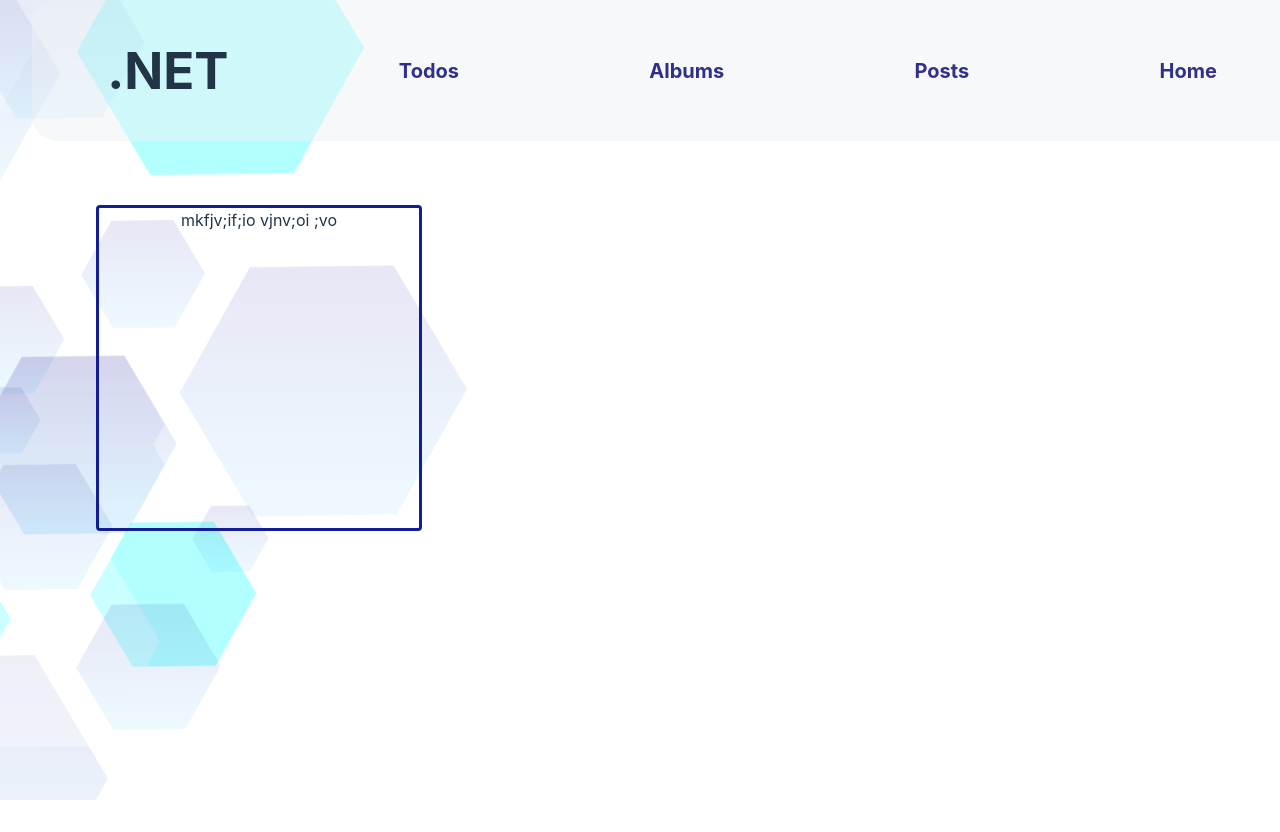
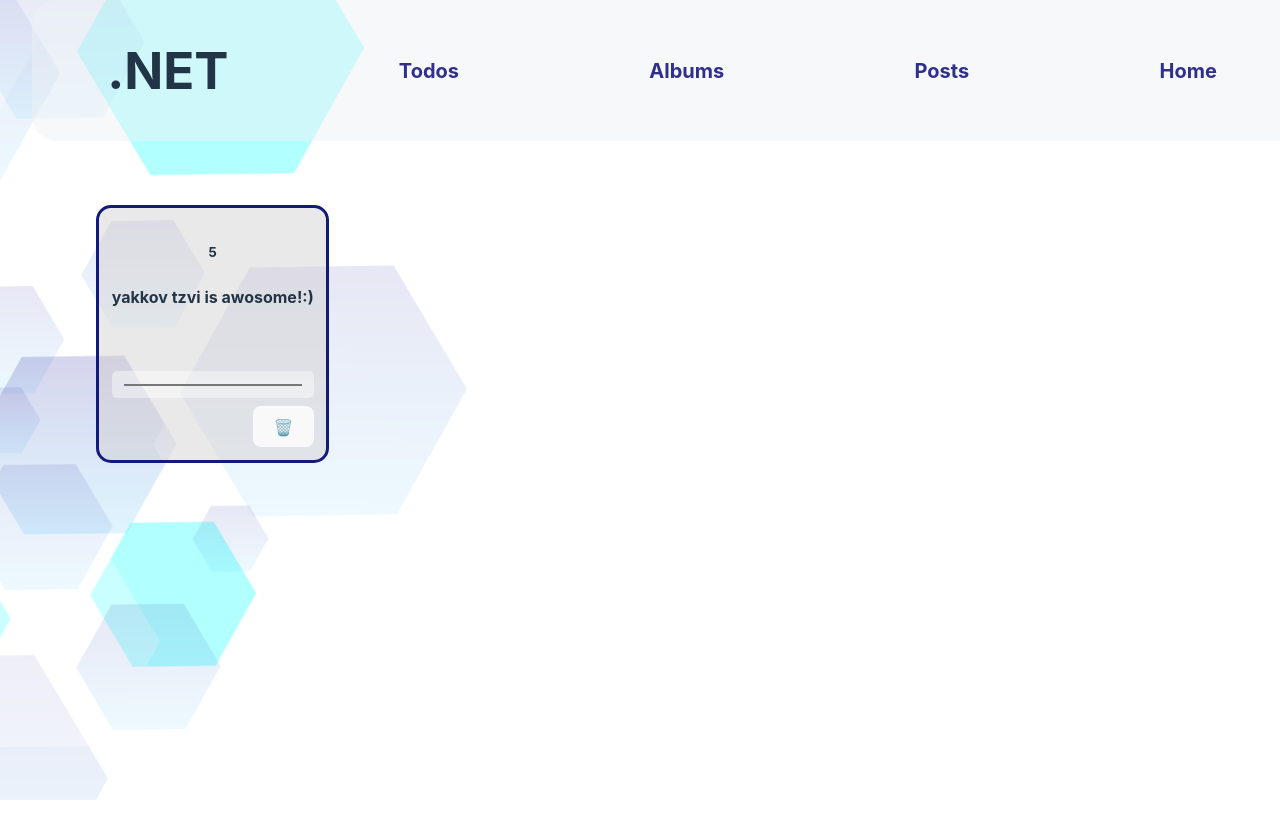
Before and after one commit to Tamar226/Rest-API-Social-Network-by-React, a React (Vite) app: page /1/posts in a window 1280 px wide. Shown: the top 832 px of the page. Built offline with nearby package versions, Linux system fonts and the light colour scheme.

Commit message:
css and look

```diff
--- a/src/App.css
+++ b/src/App.css
@@ -1,5 +1,4 @@
 #root {
-  max-width: 1280px;
   margin: 0 auto;
   padding: 2rem;
   text-align: center;
@@ -7,9 +6,11 @@
   height: 100%;
   position: absolute;
 }
-.title{
+
+.title {
   font-size: 5em;
 }
+
 nav {
   display: flex;
   position: sticky;
@@ -23,22 +24,29 @@ nav {
   background-color: rgba(237, 241, 244, 0.498);
 }
 
+nav a:hover {
+  border-bottom: solid 3px rgb(232, 229, 24);
+}
+
 a {
   margin: 20px;
   text-decoration: inherit;
   color: rgb(48, 48, 140);
+}
 
-}
-a:hover{
+a:hover {
   color: #888;
 }
-nav a{
+
+nav a {
   font-size: 20px;
 }
-.enteringButtons{
-display: flex;
-justify-content: center;
+
+.enteringButtons {
+  display: flex;
+  justify-content: center;
 }
+
 .logo {
   height: 6em;
   padding: 1.5em;
--- a/src/App.jsx
+++ b/src/App.jsx
@@ -17,7 +17,7 @@ function App() {
         <Route path="">
           <Route index element={<Welcome />} />
           <Route path="login" element={<LogIn />} />
-          <Route path="register" element={<Register />} />
+          <Route path="signup" element={<Register />} />
         </Route>
         <Route path="/:id">
           <Route index element={<Home />} />
--- a/src/components/Home/Home.jsx
+++ b/src/components/Home/Home.jsx
@@ -5,7 +5,14 @@ import './homeStyle.css'
 function Home() {
   return (
     <>
-
+      <div className='todosHome'>
+        <NavLink to="/todos">Todos</NavLink>
+      </div>
+      <div className='albumsHome'>
+      </div>
+      <div className='postsHome'>
+        </div>
+        <NavLink to="/posts">Posts</NavLink>
         <Routes>
           <Route path={"/posts"} element={<Posts />} />
         </Routes>
--- a/src/components/Posts/Post.jsx
+++ b/src/components/Posts/Post.jsx
@@ -1,8 +1,11 @@
 import React from 'react'
-export default function Post(){
+export default function Post({id, title}){
   return (
-    <div>
-   <p>mkfjv;if;io vjnv;oi ;vo</p>
+    <div className='post'>
+      <h5>{id}</h5>
+      <h4>{title}</h4>
+      <input type='color'/>
+      <button>🗑️</button>
     </div>
   )
 }
--- a/src/components/Posts/Posts.jsx
+++ b/src/components/Posts/Posts.jsx
@@ -4,7 +4,7 @@ import './postsStyle.css'
 export default function Posts(){
   return (
     <div className='posts'>
-      <Post/>
+      <Post id={5} title="yakkov tzvi is awosome!:)"/>
     </div>
   )
 }
--- a/src/components/Posts/postsStyle.css
+++ b/src/components/Posts/postsStyle.css
@@ -1,10 +1,20 @@
-.posts p{
-    height: 40vh;
-    width: 40vh;
+.post {
+    height: fit-content;
+    width: fit-content;
     margin: 5vw;
-    border-radius: 4px;
-    border: solid 3px rgb(19, 30, 150);
+    padding: 1%;
+    border-radius: 15px;
+    border: solid 3px rgb(18, 26, 122);
+    background-color: rgba(207, 205, 205, 0.43);
 }
-.posts{
-   display: grid;
+
+.post input[type="color"] {
+    margin-top: 20%;
+    border: none;
+    border-radius: 5px;
+    background-color: rgba(255, 255, 255, 0.419);
 }
+
+.posts {
+    display: grid;
+}
--- a/src/components/Welcome/LogIn.jsx
+++ b/src/components/Welcome/LogIn.jsx
@@ -1,6 +1,6 @@
 import React, { useState } from 'react'
 import Home from "../Home/Home"
-import { Routes, Route } from 'react-router-dom'
+import { Routes, Route, Link } from 'react-router-dom'
 import './formsStyle.css';
 function LogIn() {
     const [email, setEmail] = useState("");
@@ -9,18 +9,17 @@ function LogIn() {
 
     }
     return (
-        <div>
         <div className='form'>
             <h2>Login</h2>
             <label>Email:</label>
-                <input id="addName" type="email" placeholder="Write your email address" value={email} onChange={(e) => setEmail(e.target.value)} /><br />
+            <input id="addName" type="email" placeholder="example@gmail.com" value={email} onChange={(e) => setEmail(e.target.value)} /><br />
 
             <label>Password:</label>
-                <input id="addPassword" type="password" placeholder="Write your password" value={password} onChange={(e) => setPassword(e.target.value)} /><br />
+            <input id="addPassword" type="password" placeholder="password" value={password} onChange={(e) => setPassword(e.target.value)} /><br />
             {/* {loginError && <p style={{ color: 'red' }}>{loginError}</p>} */}
             <div className='connectLogIn'>
+                <Link to="/signup">Sign Up</Link>
                 <button onClick={() => handleLogin()}>Click to connect</button>
-                </div>
             </div>
         </div>
     )
--- a/src/components/Welcome/Register.jsx
+++ b/src/components/Welcome/Register.jsx
@@ -1,5 +1,6 @@
 import React,{useState} from 'react'
 import './formsStyle.css';
+import { Link } from 'react-router-dom';
 
 function Register (){
     const [name, setName] = useState("");
@@ -23,10 +24,10 @@ function Register (){
 
             <label>Password:</label>
             <input type="password" placeholder="Write your password"value={password} onChange={(e) => setPassword(e.target.value)} /><br />
+                <a className="signupGuest" onClick={() => guestSignUp()}>SignUp as a guest</a>
             <div className="connect">
                 <button onClick={handleRegistration}>Connect</button>
-                <button id="signupGuest" onClick={() => guestSignUp()}>SignUp as a guest</button>
-
+                <Link to="/login">Log In</Link>
             </div>
         </div>
   )
--- a/src/components/Welcome/formsStyle.css
+++ b/src/components/Welcome/formsStyle.css
@@ -1,6 +1,6 @@
 .form{
     width: 340px;
-    height: 440px;
+    height: 500px;
     background: #efeded;
     border-radius: 8px;
     box-shadow: 0 0 20px -10px #000;
@@ -55,3 +55,14 @@ button:hover {
     background: #eeeef3;
     color: #565454
 }
+
+.connectLogIn{
+    margin-top: 20px;
+    margin-bottom: 20px;
+    display: flex;
+    justify-content: space-between;
+}
+
+.signupGuest{
+    display: block;
+}
--- a/src/index.css
+++ b/src/index.css
@@ -31,6 +31,7 @@ body {
   background-image: url("./assets/משושים.png");
   background-repeat: no-repeat;
   background-size: cover;
+  width: 100%;
 }
 
 h1 {
```
Lines whose indentation alone changed are shown as unchanged.
